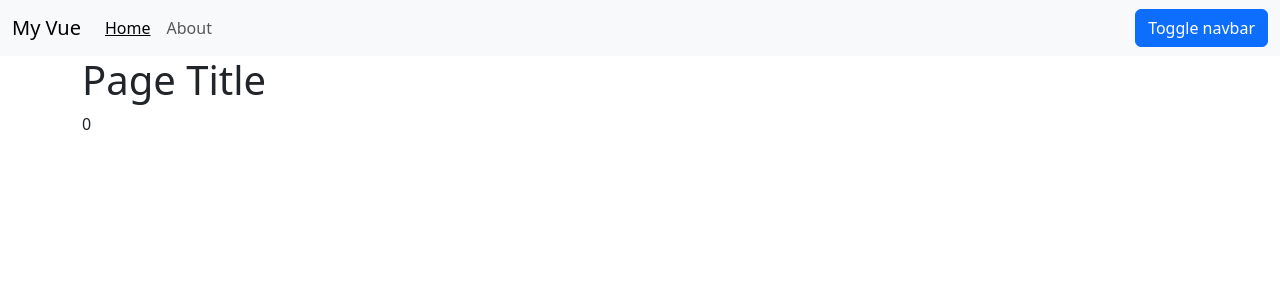
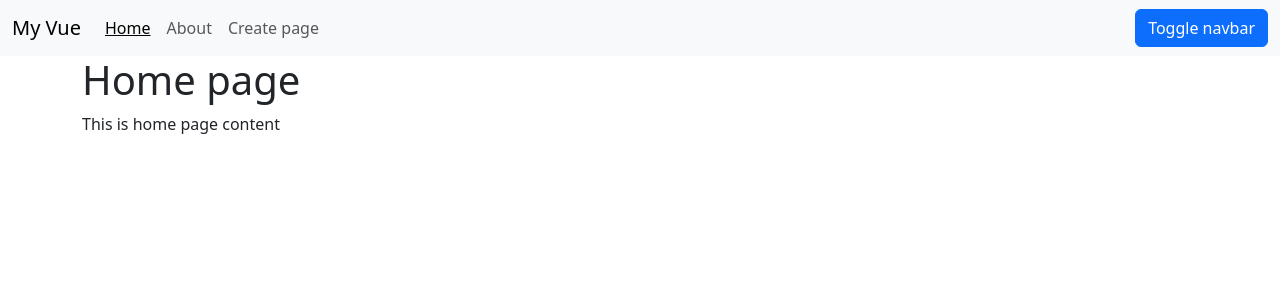
Before and after one commit to Beka-l3/vue-js-intro, a Vue app: page /#/0 in a window 1280 px wide. Shown: the top 300 px of the page. Built offline with nearby package versions, Linux system fonts and the light colour scheme; the HTML template or start-up script is replaced by a standard one.

Commit message:
Router link

```diff
--- a/src/components/Navbar.vue
+++ b/src/components/Navbar.vue
@@ -12,6 +12,14 @@
                     :isActive="activePage == index"
                     @activated="$emit('activated')"
                 ></navbar-link>
+
+                <li>
+                    <router-link
+                        :to="`/createPage`"
+                        class="nav-link"
+                        aria-current="page"
+                    >Create page</router-link>
+                </li>
             </ul>
 
             <form class="d-flex">
--- a/src/components/NavbarLink.vue
+++ b/src/components/NavbarLink.vue
@@ -1,13 +1,12 @@
 <template>
     <li>
-        <a
+        <router-link
+            :to="`/${index}`"
             class="nav-link"
             :class="activeClasses"
             aria-current="page"
-            :href="page.link.url"
             :title="`This link goes to ${page.link.text} page`"
-            @click.prevent="$bus.$emit('navbarLinkActivated', index)"
-        >{{ page.link.text }}</a>
+        >{{ page.link.text }}</router-link>
     </li>
 </template>
 
--- a/src/components/PageViewer.vue
+++ b/src/components/PageViewer.vue
@@ -1,14 +1,20 @@
 <template>
-    <div class="container">
-        <h1>Page Title</h1>
-        <p>{{ $route.params.index }}</p>
+    <div v-if="page" class="container">
+        <h1>{{ page.pageTitle }}</h1>
+        <p>{{ page.content }}</p>
     </div>
 </template>
 
 <script>
 export default {
     created() {
-        // this.$route.params
+        this.page = this.$pages.getSinglePage(this.$route.params.index);
+    },
+
+    data() {
+        return {
+            page: null
+        };
     }
 }
 </script>
--- /dev/null
+++ b/src/data.js
@@ -0,0 +1,35 @@
+const pagesKey = 'pages';
+
+// let pagesJson = localStorage.getItem(pagesKey);
+// let pagesStore = JSON.parse(pagesJson);
+
+let pagesStore = [
+    {
+        "link": {"text": "Home", "url": "index.html"},
+        "pageTitle": "Home page",
+        "content": "This is home page content",
+        "published": true
+    },
+    {
+        "link": {"text": "About", "url": "about.html"},
+        "pageTitle": "About page",
+        "content": "This is about page content",
+        "published": true
+    },
+    {
+        "link": {"text": "Contact", "url": "contact.html"},
+        "pageTitle": "Contact page",
+        "content": "This is contact page content",
+        "published": false
+    }
+]
+
+export default {
+    getAllPages() {
+        return pagesStore;
+    },
+
+    getSinglePage(index) {
+        return pagesStore[index];
+    }
+}
--- a/src/main.js
+++ b/src/main.js
@@ -3,6 +3,7 @@ import App from './App.vue';
 import '../node_modules/bootstrap/dist/css/bootstrap.css';
 import $bus from './utils/Events';
 import router from './routes'
+import $pages from './data';
 
 
 const app = createApp(App);
@@ -10,5 +11,6 @@ const app = createApp(App);
 app.use(router);
 
 app.config.globalProperties.$bus = $bus;
+app.config.globalProperties.$pages = $pages;
 
 app.mount('#app');
```
